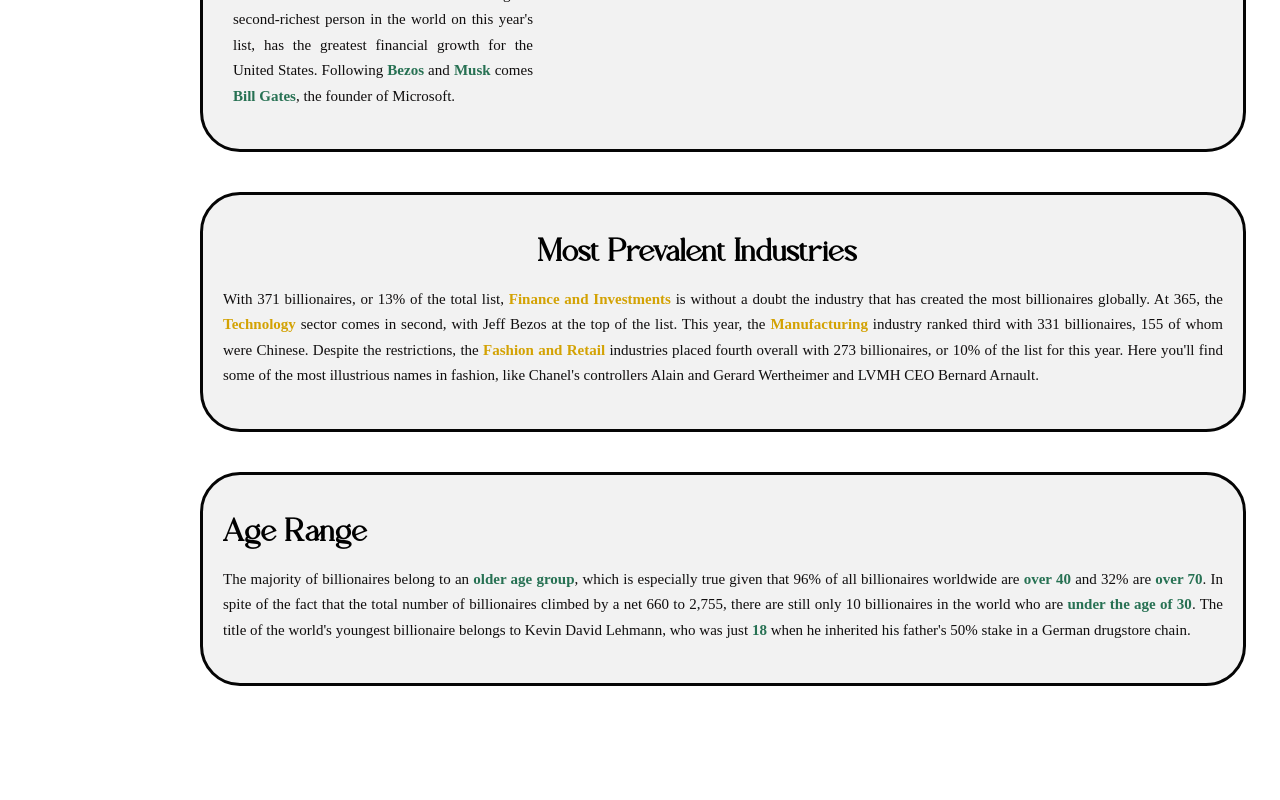
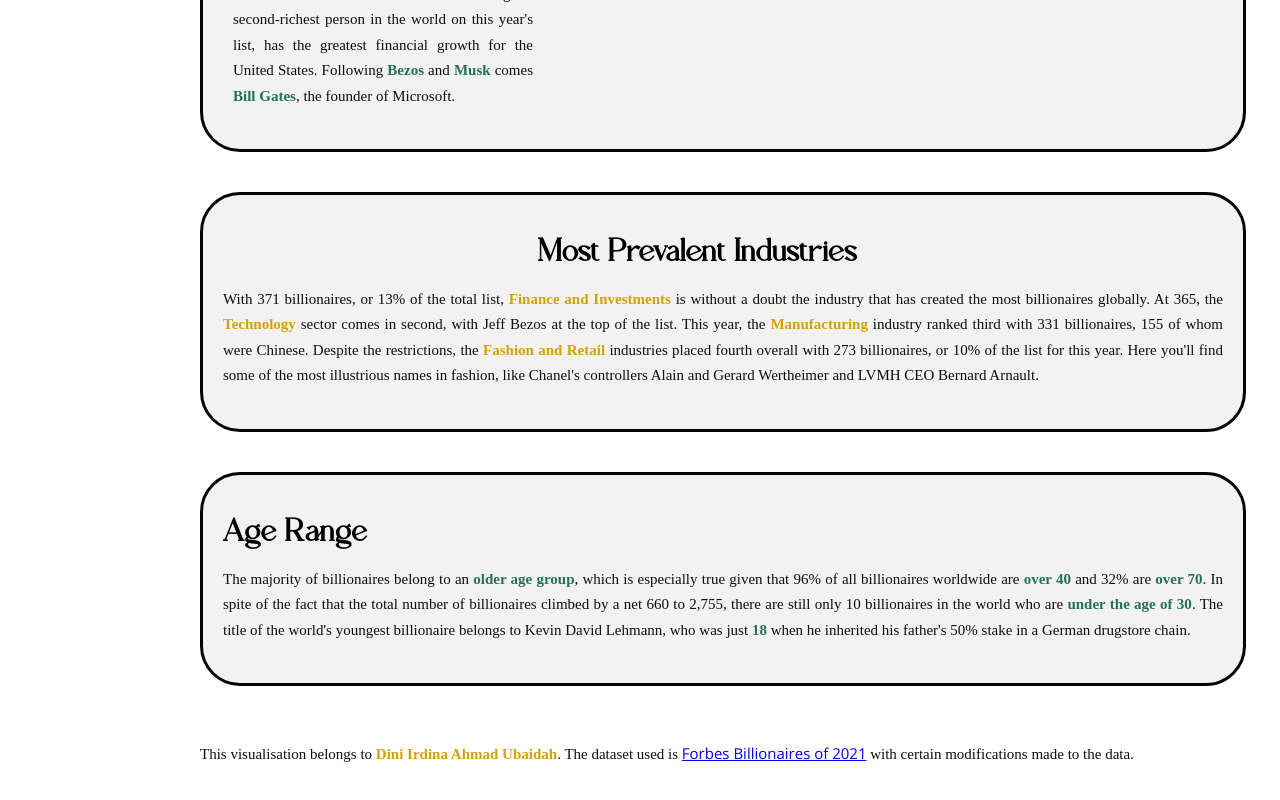
Before and after one commit to DiniIrdina/FIT3179, a plain HTML site: page index.html in a window 1280 px wide. Shown: the part 763-1563 px from the top of the page. Drawn offline with nearby package versions, Linux system fonts and the light colour scheme; a script that the page names is missing.

Commit message:
added authorship

```diff
--- a/index.html
+++ b/index.html
@@ -118,6 +118,15 @@
               </div>
 
 
+              <div class="pure-g">
+                <div class="pure-u-1-1">
+                    <div class="p1">This visualisation belongs to <span class= "gold">Dini Irdina Ahmad Ubaidah</span>. The dataset used is <a href="https://www.kaggle.com/datasets/roysouravcu/forbes-billionaires-of-2021"
+                            target="_blank">Forbes Billionaires of 2021</href></a> with certain modifications made to the data.
+                    </div>
+                </div>
+            </div>
+
+
 
     </div>
 
```
